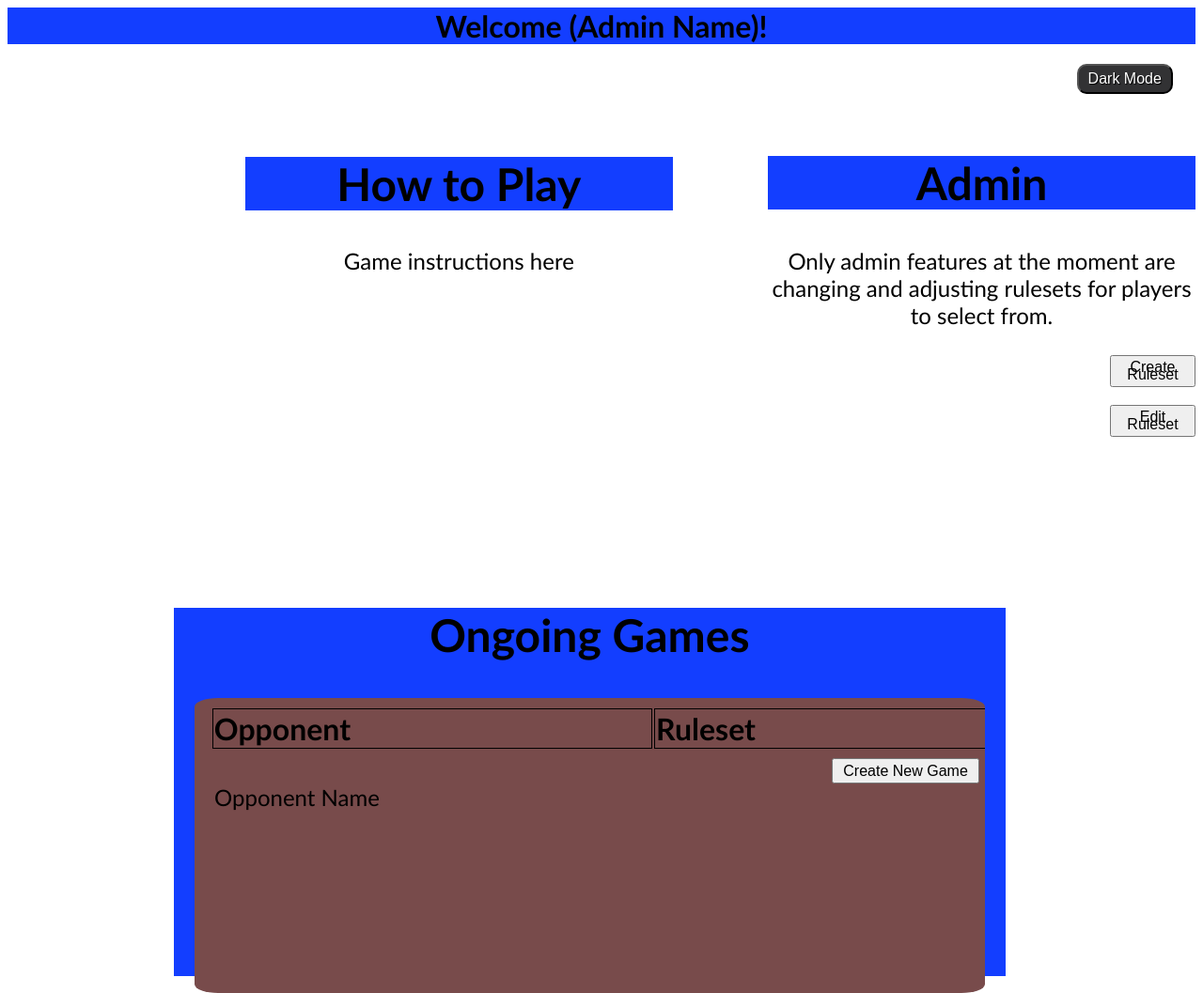
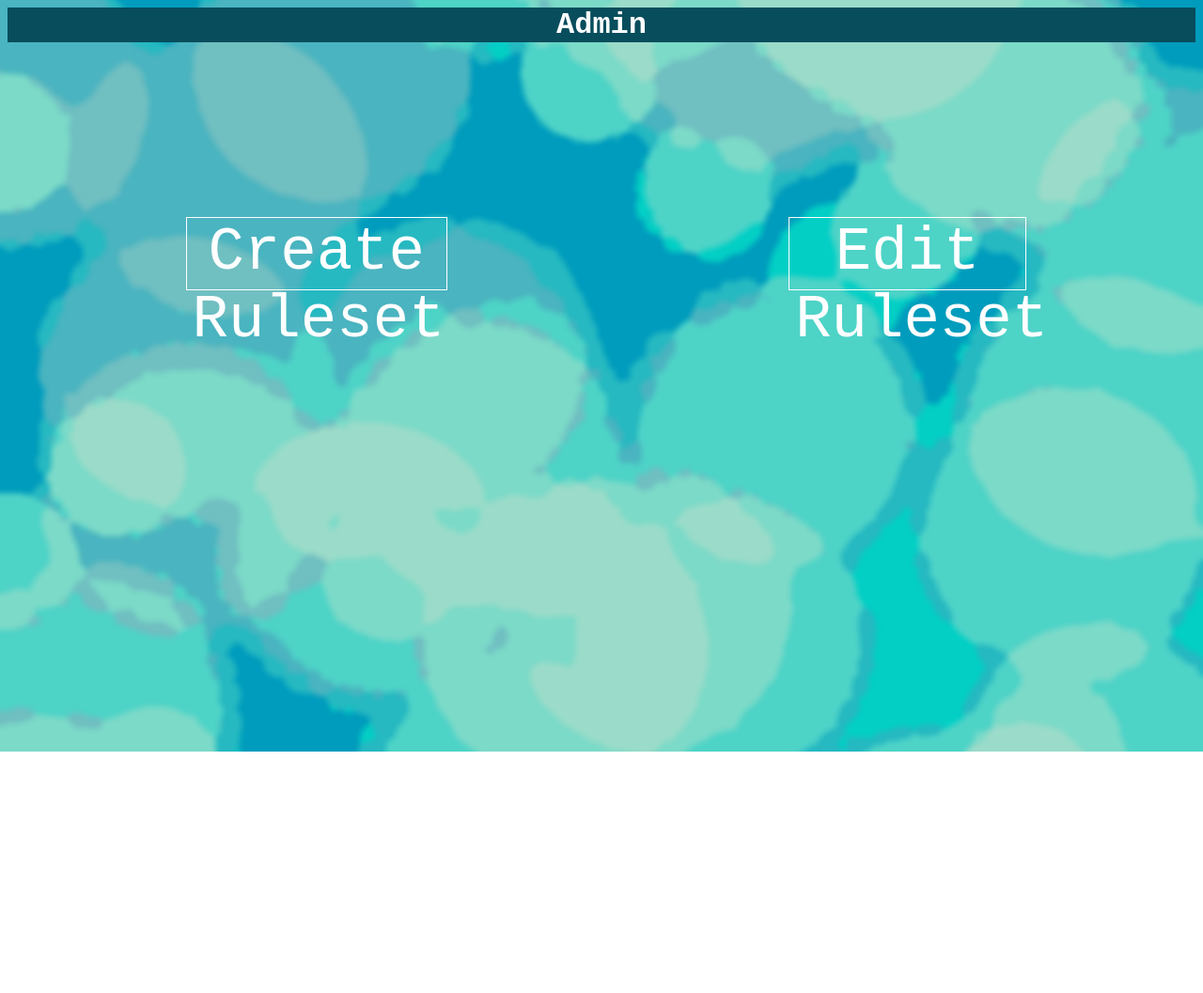
Before and after one commit to MitchellDC/Dice-Strategy-Game, a plain HTML site: page home_page/html/admin.html in a window 1280 px wide. Shown: the whole page at 94% size. After the commit the page ends 800 px from the top, so only its background shows below. Drawn offline with Linux system fonts and the light colour scheme.

Commit message:
Add files via upload
still unfinished but updates pages

```diff
--- a/home_page/html/admin.html
+++ b/home_page/html/admin.html
@@ -6,33 +6,16 @@
     </head>
 
     <body>
-        <h1> Welcome (Admin Name)! </h1>
-        <button onclick="toDark()" class="dbutton">Dark Mode</button>
-        <div class="container">
-            <div class="arules">
-                <h2> How to Play </h2>
-                <p class="instructions"> Game instructions here </p>
-            </div>
-            <div class="admin">
-                <h2>Admin</h2>
-                <p class="instructions">Only admin features at the moment are changing and adjusting rulesets for players to select from.</p>
-                <button class="create">Create Ruleset</button>
-                <button class="edit">Edit Ruleset</button>
-            </div>
-        </div>
-        <div class="games">
-            <h2> Ongoing Games </h2>
-            <div class="ongoing">
-                <table>
-                    <tr>
-                        <th class="o">Opponent</th>
-                        <th class="r">Ruleset</th>
-                        <th class="t">Turn</th>
-                    </tr>
-                </table>
-                <button class="new"> Create New Game </button>
-                <div class="list"> Opponent Name </div>
-            </div>
+        <h1 class="header"> Admin </h1>
+        <button class="create" onclick="createPopup()">Create Ruleset</button>
+        <button class="edit" onclick="editPopup()">Edit Ruleset</button>
+        <!-- <div class="popup" id="popup1">
+            <div class="overlay"></div>
+            <div class="content">
+                <div class="close">&times;</div>
+                <h1>Title</h1>
+                <p>Popup stuff</p>
+            </div> -->
         </div>
     </body>
 </html>
--- a/home_page/stylesheets/home.css
+++ b/home_page/stylesheets/home.css
@@ -1,5 +1,9 @@
 body {
-    font-family: 'Gill Sans', 'Gill Sans MT', Calibri, 'Trebuchet MS', sans-serif;
+    font-family: 'Courier New', Courier, monospace;
+    background-image: url("/home_page/images/homePageBackground.png");
+    background-size: cover;
+    background-position: center;
+    background-repeat: no-repeat;
 }
 
 .dark {
@@ -20,9 +24,11 @@ body {
     background-color: rgb(50, 50, 52);
 }
 
-h1, h2 {
+.header {
     text-align: center;
-    background-color: rgb(19, 62, 255);
+    background-color: #074d5c;
+    font-family: 'Courier New', Courier, monospace;
+    color: white;
 }
 
 .arules {
@@ -35,10 +41,11 @@ h1, h2 {
 }
 
 .rules {
+    background-image: url("/home_page/images/homeInstructionsBackground.png");
     padding-top: 1px;
     text-align: center;
-    margin-left: 37%;
-    width: 40rem;
+    margin-left: 35.5%;
+    width: 45rem;
     height: 30rem;
     border-radius: 5%;
     font-size: xx-large;
@@ -49,83 +56,132 @@ h1, h2 {
     width: 40rem;
     height: 30rem;
     border-radius: 5%;
-    margin-left: 10%;
+    margin-left: 36%;
     font-size: xx-large;
 }
 
 .create {
-    line-height: 0.5;
-    padding: 7px;
-    margin-left: 80%;
-    margin-top: 1%;
+    height: 10%;
+    width: 22%;
+    margin-left: 15%;
+    margin-top: 13%;
     font-size: 1rem;
     text-align: center;
+    cursor: pointer;
+    background-color: transparent;
+    color: white;
+    border: 1px solid white;
+    font-family: 'Courier New', Courier, monospace;
+    font-size: 4rem;
+}
+
+.create:hover {
+    background:#732b86;
 }
 
 .edit {
-    line-height: 0.5;
-    padding: 7px;
-    margin-left: 80%;
-    margin-top: 4%;
+    height: 10%;
+    width: 20%;
+    margin-left: 28%;
+    margin-top: 13%;
     font-size: 1rem;
     text-align: center;
+    cursor: pointer;
+    background-color: transparent;
+    color: white;
+    border: 1px solid white;
+    font-family: 'Courier New', Courier, monospace;
+    font-size: 4rem;
 }
 
-
-.container {
-    display: flex;
-    align-content: center;
-    margin-left: 20%;
-    margin-top: 2%;
-    align-items: center;
+.edit:hover {
+    background:#732b86;
 }
 
 .instructions {
     font-size: x-large;
+    color: white;
 }
 
-.games {
-    text-align: center;
+table {
     width: 70%;
-    height: 50%;
-    background-color: rgb(19, 62, 255);
+    height: 10%;
+    background-image: url("/home_page/images/homeTableBackground.png");
+    background-position: center;
+    background-size: cover;
     margin-left: 14%;
     font-size: xx-large;
 }
 
 .new {
-  line-height: 0.2;
-  padding: 10px;
-  margin-left: 80%;
-  margin-top: 1%;
-  font-size: 1rem;
-  text-align: center;
+    margin-left: 77.7%;
+    margin-bottom: 7px;
+    font-size: 1rem;
+    text-align: center;
+    cursor: pointer;
+    border: 1px solid black;
+    font-family: 'Courier New', Courier, monospace;
 }
 
-.ongoing {
-    width: 95%;
-    height: 80%;
-    margin-left: 2.5%;
-    margin-top: 1%;
-    background: rgb(120, 75, 75);
-    border-radius: 3%;
-    overflow: hidden;
-    overflow-y: scroll;
+.new:hover {
+    background: #c7ddf3;
 }
 
-table {
-    margin-top: 1%;
-    margin-left: 2%;
+.title {
+    text-align: center;
+    color: white;
+    font-size: 5rem;
 }
 
-th {
-    border: 1px solid;
+.details {
     font-size: xx-large;
-    padding-right: 20rem;
+    text-align: center;
+    background-color: #074d5c;
+    color: whitesmoke;
 }
 
-.list {
+.games {
     font-size: x-large;
-    text-align: left;
-    padding-left: 2.5%;
+    text-align: center;
+    color: white;
+    word-spacing: 25rem;
+    height: 5%;
 }
+
+.split {
+    border-left: 4px solid black;
+    height: 100px;
+}
+
+.popup .overlay {
+    position: fixed;
+    top: 0px;
+    left: 0px;
+    width: 100%;
+    height: 100%;
+    background: rgba(0,0,0,0.7);
+    z-index: 1;
+}
+
+.popup .content {
+    position: absolute;
+    top: 50%;
+    left: 50%;
+    transform: translate(-50%, -50%);
+    background: white;
+    width: 30%;
+    height: 40%;
+    z-index: 1;
+    text-align: center;
+    padding: 20px;
+    box-sizing: border-box;
+    border-radius: 5%;
+
+}
+
+.popup .close {
+    position: absolute;
+    right: 20px;
+    top: 20px;
+    width: 30px;
+}
```
Also changed, not shown: home_page/html/home.html (+17 -18 lines), home_page/images/adminPageBackground.png (added), home_page/images/homeInstructionsBackground.png (added), home_page/images/homePageBackground.png (added), home_page/images/homeTableBackground.png (added).
